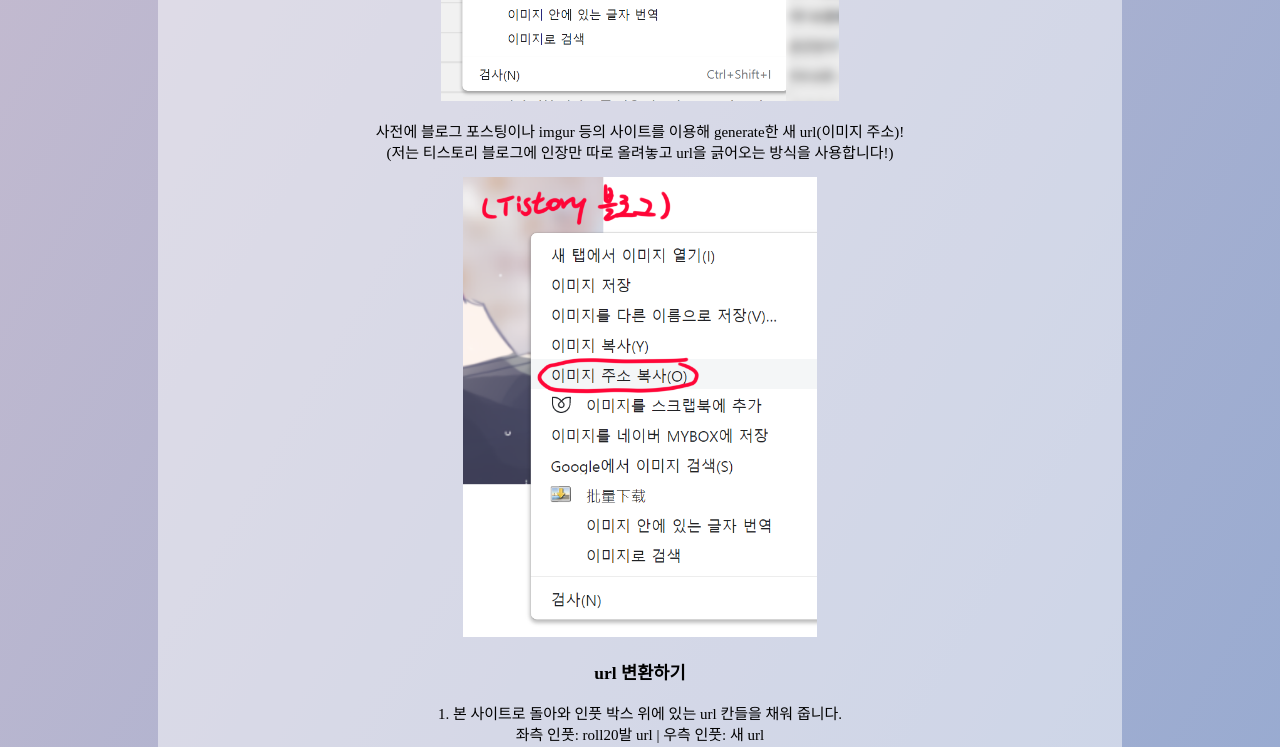
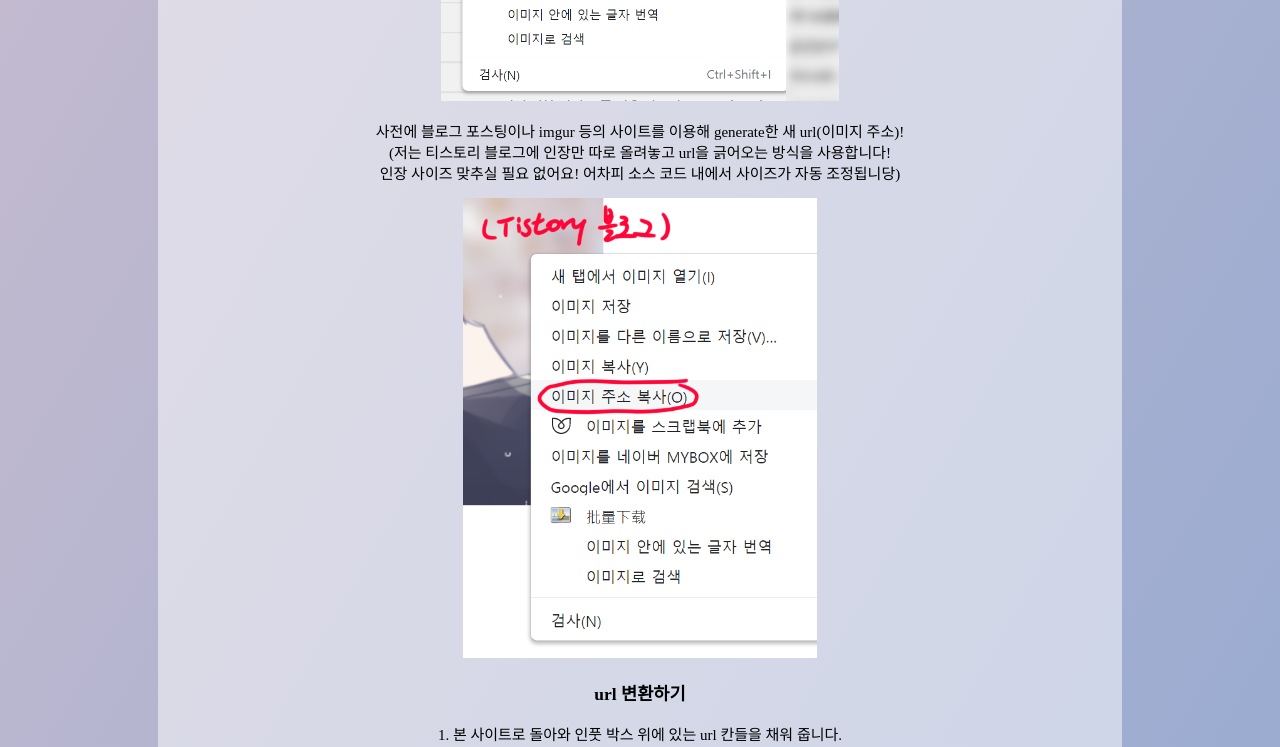
Before and after one commit to yerimroh/roll20-parser, a plain HTML site: page howto.html in a window 1280 px wide. Shown: the part 4020-4767 px from the top of the page. Drawn offline with Linux system fonts and the light colour scheme; a web font is replaced by a local one.

Commit message:
added some descriptions

```diff
--- a/howto.html
+++ b/howto.html
@@ -78,7 +78,7 @@
                     <p> roll20 에서 긁어온 <i> 원본 이미지 url </i> <br> </p>
                     <img id = "images" src=".\assets\6. old-image.png" alt="screenshot">
 
-                    <p> 사전에 블로그 포스팅이나 imgur 등의 사이트를 이용해 generate한 새 url(이미지 주소)! <br> (저는 티스토리 블로그에 인장만 따로 올려놓고 url을 긁어오는 방식을 사용합니다!) </p>
+                    <p> 사전에 블로그 포스팅이나 imgur 등의 사이트를 이용해 generate한 새 url(이미지 주소)! <br> (저는 티스토리 블로그에 인장만 따로 올려놓고 url을 긁어오는 방식을 사용합니다! <br> 인장 사이즈 맞추실 필요 없어요! 어차피 소스 코드 내에서 사이즈가 자동 조정됩니당) </p>
                     <img id = "images" src=".\assets\6. new-image.png" alt="screenshot" style = "width: 40%;">
 
 
@@ -90,7 +90,7 @@
 
                     <p> 2. 그리고 앞서 했듯이 convert 버튼을 누르는 것으로 마무리. <br> 이후엔 <i> <strong> <a href="#step1" style="color:blue;"> html 코드 변환하기 </a> </strong> </i> 섹션에서 했던 것과 똑같이 copy 버튼을 누르는 것으로 (이미지 url까지) 변환된 코드가 클립보드에 저장됩니다.</p>
 
-
+                    <br> <br> <p> p.s. ... 당연하지만 한번에 한 캐릭터의 url만을 변환할 수 있기 때문에, 플레이어의 수가 많아질수록 해당 작업을 더 많이 반복하셔야 합니다,, 화이팅. </p>
                 </p>
 
                 <strong> <a href="#howto-page" style = "color: black;""> 위로 가기 </a> </strong>
```
